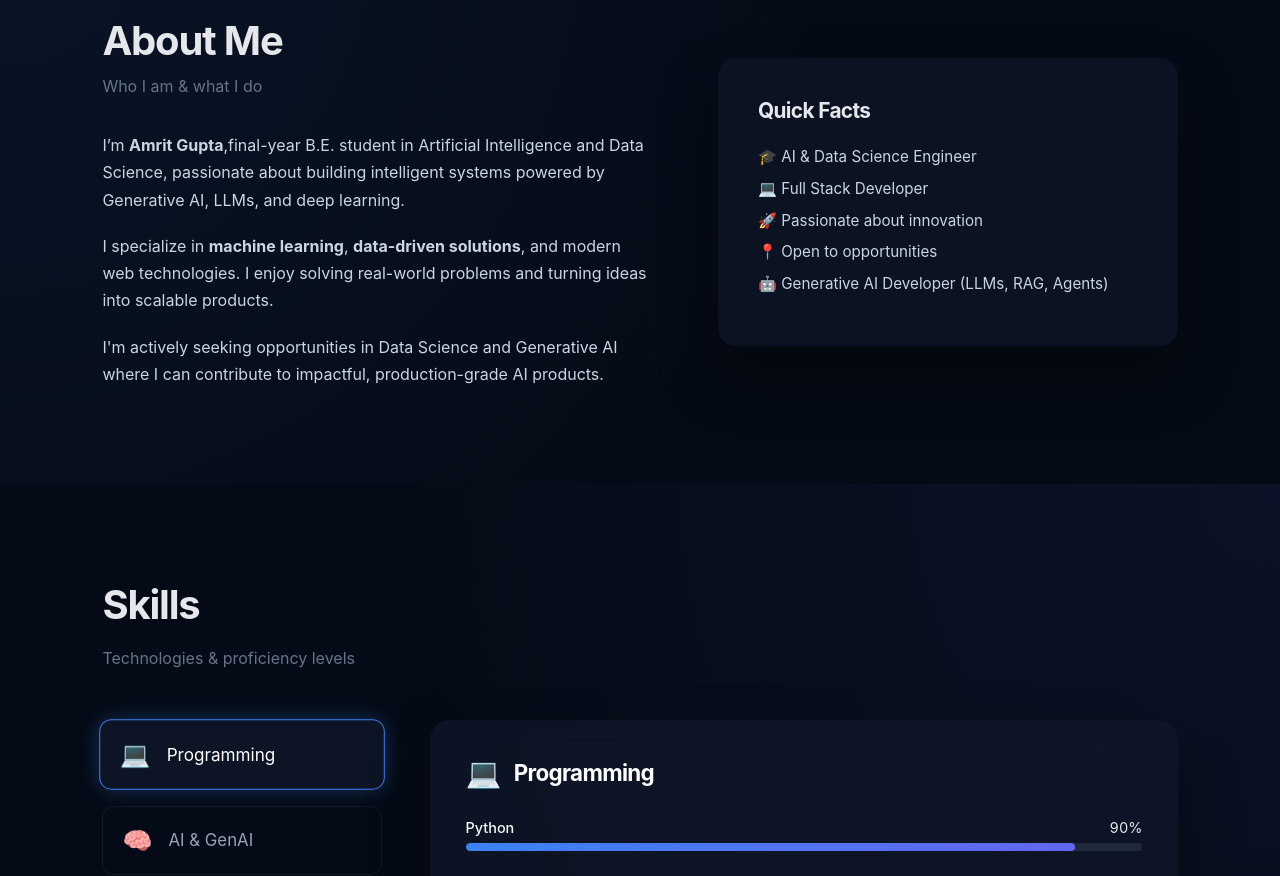
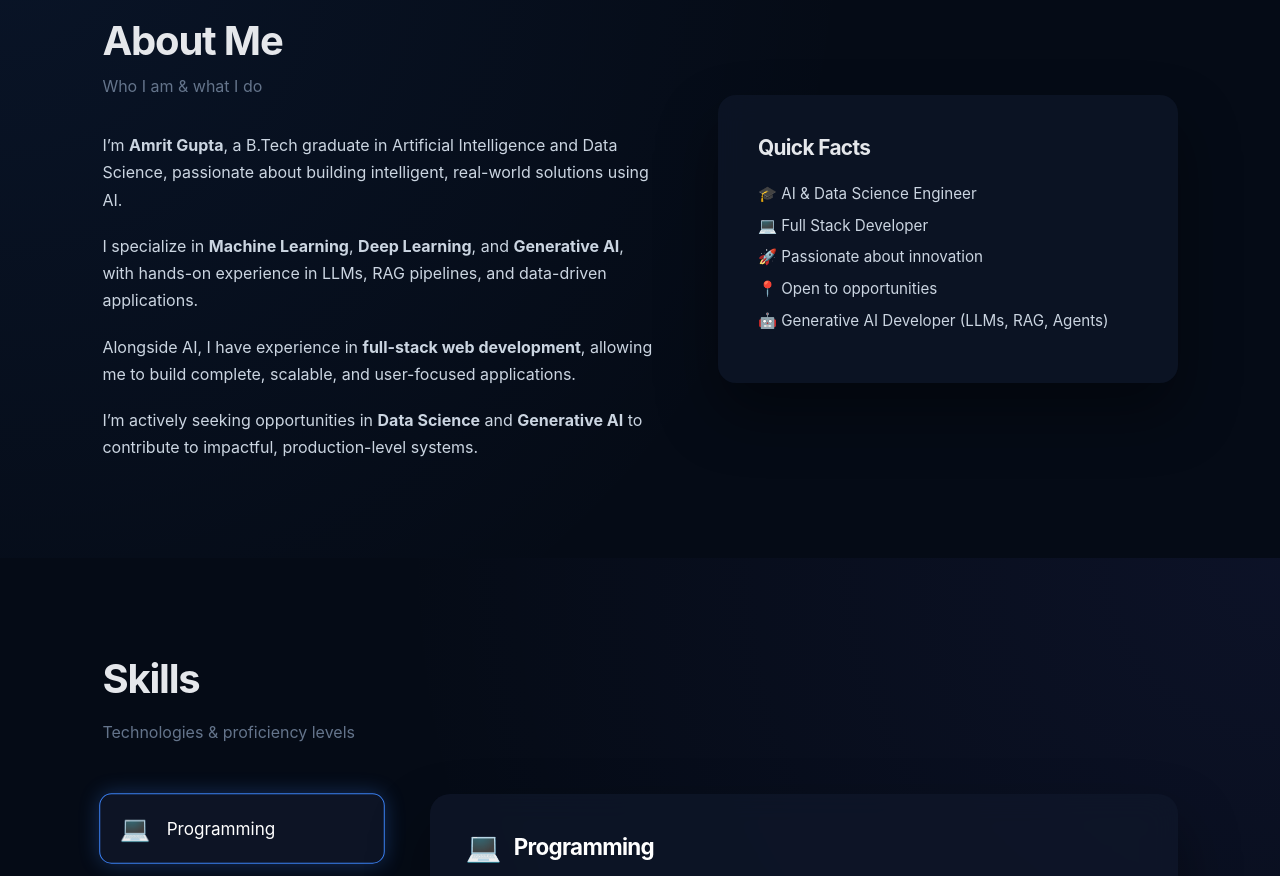
Before and after one commit to amritgupta0680/Amrit-portfolio, a React (Vite) app: page / in a window 1280 px wide. Shown: the part 880-1756 px from the top of the page. Built offline with nearby package versions, Linux system fonts and the light colour scheme.

Commit message:
Updated About Me section

```diff
--- a/src/components/About.jsx
+++ b/src/components/About.jsx
@@ -23,24 +23,22 @@ export default function About() {
           <p className="section-subtitle">
             Who I am & what I do
           </p>
+          <p className="about-text">
+              I’m <strong>Amrit Gupta</strong>, a B.Tech graduate in Artificial Intelligence and Data Science, passionate about building intelligent, real-world solutions using AI.
+              </p>
 
-          <p className="about-text">
-            I’m <strong>Amrit Gupta</strong>,final-year B.E. student in Artificial Intelligence and Data Science,
-            passionate about building intelligent systems powered by Generative AI, LLMs,
-            and deep learning.
-
+           <p className="about-text">
+              I specialize in <strong>Machine Learning</strong>, <strong>Deep Learning</strong>, and <strong>Generative AI</strong>, with hands-on experience in LLMs, RAG pipelines, and data-driven applications.
           </p>
 
           <p className="about-text">
-            I specialize in <strong>machine learning</strong>,{" "}
-            <strong>data-driven solutions</strong>, and modern web technologies.
-            I enjoy solving real-world problems and turning ideas into scalable
-            products.
+              Alongside AI, I have experience in <strong>full-stack web development</strong>, allowing me to build complete, scalable, and user-focused applications.
           </p>
+
           <p className="mt-4 text-textSecondary leading-relaxed">
-            I'm actively seeking opportunities in Data Science and Generative AI where I can
-            contribute to impactful, production-grade AI products.
+             I’m actively seeking opportunities in <strong>Data Science</strong> and <strong>Generative AI</strong> to contribute to impactful, production-level systems.
           </p>
+
 
         </motion.div>
 
```
